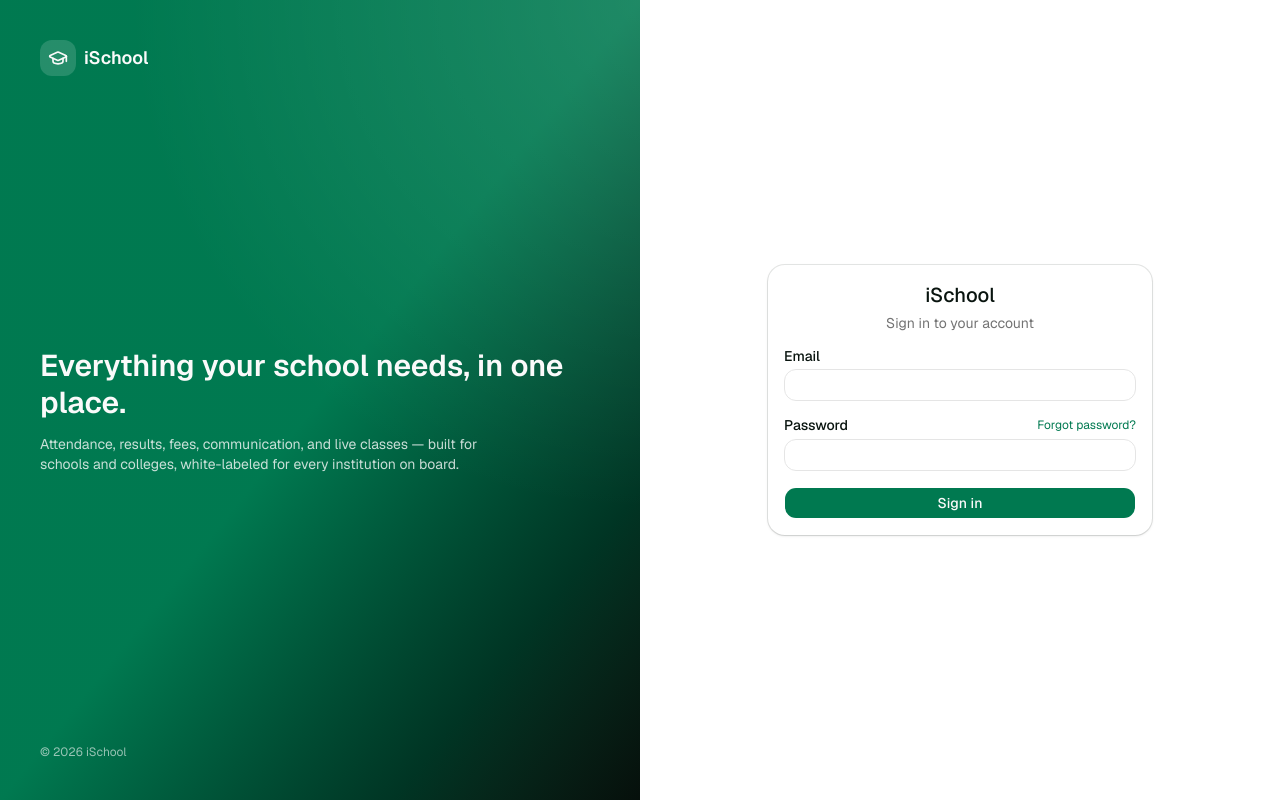
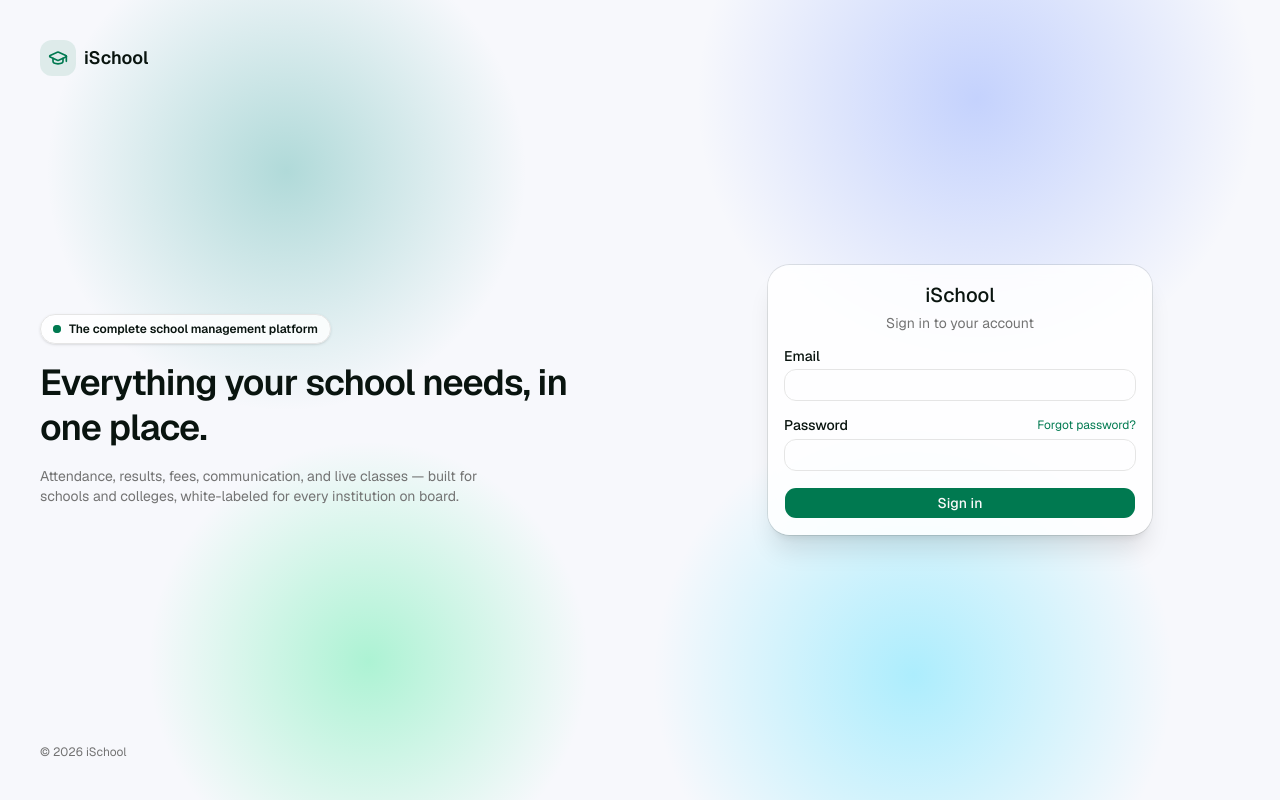
Before and after one commit to BrunexItech/ischool, a Next.js app in the folder frontend/: page /login in a window 1280 px wide. Built offline with nearby package versions, Linux system fonts and the light colour scheme; no server answers.

Commit message:
Add an animated canvas background to the generic login screen, floating the sign-in card on top

```diff
--- a/frontend/src/app/login/page.tsx
+++ b/frontend/src/app/login/page.tsx
@@ -12,6 +12,7 @@ import { Input } from "@/components/ui/input";
 import { Label } from "@/components/ui/label";
 import { Button } from "@/components/ui/button";
 import { Spinner } from "@/components/Spinner";
+import { LoginCanvasBackground } from "@/components/LoginCanvasBackground";
 
 interface Branding {
   name: string;
@@ -61,12 +62,14 @@ export default function LoginPage() {
   const schoolName = branding?.name ?? "iSchool";
 
   return (
-    <div className="grid min-h-screen lg:grid-cols-2">
+    <div className="relative grid min-h-screen lg:grid-cols-2">
+      {!branding && <LoginCanvasBackground />}
+
       <div
         className={
           branding
             ? "relative hidden flex-col justify-between overflow-hidden p-10 text-white lg:flex"
-            : "relative hidden flex-col justify-between overflow-hidden bg-gradient-to-br from-primary via-primary to-sidebar p-10 text-primary-foreground lg:flex"
+            : "relative z-10 hidden flex-col justify-between overflow-hidden p-10 lg:flex"
         }
         style={
           branding
@@ -74,27 +77,40 @@ export default function LoginPage() {
             : undefined
         }
       >
-        <div className="absolute inset-0 bg-[radial-gradient(circle_at_top_right,_rgba(255,255,255,0.12),_transparent_50%)]" />
+        {branding && (
+          <div className="absolute inset-0 bg-[radial-gradient(circle_at_top_right,_rgba(255,255,255,0.12),_transparent_50%)]" />
+        )}
+
         <div className="relative flex items-center gap-2">
-          <div className="flex size-9 items-center justify-center rounded-lg bg-white/15">
+          <div className={branding ? "flex size-9 items-center justify-center rounded-lg bg-white/15" : "flex size-9 items-center justify-center rounded-lg bg-primary/10 text-primary"}>
             <GraduationCap className="size-5" />
           </div>
-          <span className="text-lg font-semibold">{schoolName}</span>
+          <span className={branding ? "text-lg font-semibold" : "text-lg font-semibold text-foreground"}>{schoolName}</span>
         </div>
-        <div className="relative space-y-3">
-          <h2 className="text-3xl font-semibold leading-tight">
+
+        <div className="relative space-y-4">
+          {!branding && (
+            <span className="inline-flex items-center gap-2 rounded-full border border-border bg-background/80 px-3 py-1.5 text-xs font-semibold text-foreground shadow-sm backdrop-blur-sm">
+              <span className="relative flex size-2">
+                <span className="absolute inline-flex size-full animate-ping rounded-full bg-primary opacity-60" />
+                <span className="relative inline-flex size-2 rounded-full bg-primary" />
+              </span>
+              The complete school management platform
+            </span>
+          )}
+          <h2 className={branding ? "text-3xl font-semibold leading-tight" : "text-4xl font-semibold leading-tight tracking-tight text-foreground"}>
             Everything your school needs, in one place.
           </h2>
-          <p className="max-w-md text-sm text-primary-foreground/80">
+          <p className={branding ? "max-w-md text-sm text-primary-foreground/80" : "max-w-md text-sm text-muted-foreground"}>
             Attendance, results, fees, communication, and live classes — built for schools
             and colleges, white-labeled for every institution on board.
           </p>
         </div>
-        <p className="relative text-xs text-primary-foreground/60">© {new Date().getFullYear()} iSchool</p>
+        <p className={branding ? "relative text-xs text-primary-foreground/60" : "relative text-xs text-muted-foreground"}>© {new Date().getFullYear()} iSchool</p>
       </div>
 
-      <div className="flex items-center justify-center bg-background p-6">
-        <Card className="w-full max-w-sm border-none shadow-none lg:border lg:shadow-sm">
+      <div className={branding ? "flex items-center justify-center bg-background p-6" : "relative z-10 flex items-center justify-center p-6"}>
+        <Card className="w-full max-w-sm rounded-2xl border-none shadow-none lg:border lg:shadow-xl lg:backdrop-blur-sm" style={!branding ? { backgroundColor: "rgba(255,255,255,0.85)" } : undefined}>
           <CardHeader className="text-center">
             {branding?.logo_url && (
               // eslint-disable-next-line @next/next/no-img-element
--- /dev/null
+++ b/frontend/src/components/LoginCanvasBackground.tsx
@@ -0,0 +1,68 @@
+"use client";
+
+import { useEffect, useRef } from "react";
+
+const BLOBS = [
+  { x: 0.16, y: 0.22, r: 240, color: "#0d9488", vx: 0.00028, vy: 0.00021, phase: 0 },
+  { x: 0.82, y: 0.18, r: 280, color: "#4f7aff", vx: -0.00022, vy: 0.00026, phase: 2.1 },
+  { x: 0.72, y: 0.78, r: 260, color: "#00d4ff", vx: 0.00025, vy: -0.0002, phase: 4.2 },
+  { x: 0.22, y: 0.82, r: 220, color: "#00e676", vx: -0.0003, vy: -0.00018, phase: 6.1 },
+];
+
+export function LoginCanvasBackground() {
+  const ref = useRef<HTMLCanvasElement>(null);
+
+  useEffect(() => {
+    const canvas = ref.current;
+    const ctx = canvas?.getContext("2d");
+    if (!canvas || !ctx) return;
+
+    const reduceMotion = window.matchMedia("(prefers-reduced-motion: reduce)").matches;
+    const dpr = Math.min(window.devicePixelRatio || 1, 2);
+    let w = 0;
+    let h = 0;
+    let raf = 0;
+    let t = 0;
+
+    function resize() {
+      const parent = canvas!.parentElement;
+      w = parent ? parent.clientWidth : window.innerWidth;
+      h = parent ? parent.clientHeight : window.innerHeight;
+      canvas!.width = w * dpr;
+      canvas!.height = h * dpr;
+      ctx!.setTransform(dpr, 0, 0, dpr, 0, 0);
+    }
+
+    function draw() {
+      ctx!.clearRect(0, 0, w, h);
+      ctx!.fillStyle = "#f7f8fc";
+      ctx!.fillRect(0, 0, w, h);
+
+      for (const b of BLOBS) {
+        const bx = (b.x + Math.sin(t * 0.6 + b.phase) * 0.07) * w;
+        const by = (b.y + Math.cos(t * 0.5 + b.phase) * 0.07) * h;
+        const grad = ctx!.createRadialGradient(bx, by, 0, bx, by, b.r);
+        grad.addColorStop(0, `${b.color}4d`);
+        grad.addColorStop(1, `${b.color}00`);
+        ctx!.fillStyle = grad;
+        ctx!.beginPath();
+        ctx!.arc(bx, by, b.r, 0, Math.PI * 2);
+        ctx!.fill();
+      }
+
+      t += 0.01;
+      if (!reduceMotion) raf = requestAnimationFrame(draw);
+    }
+
+    resize();
+    draw();
+    const onResize = () => resize();
+    window.addEventListener("resize", onResize);
+    return () => {
+      cancelAnimationFrame(raf);
+      window.removeEventListener("resize", onResize);
+    };
+  }, []);
+
+  return <canvas ref={ref} aria-hidden className="absolute inset-0 h-full w-full" />;
+}
```
